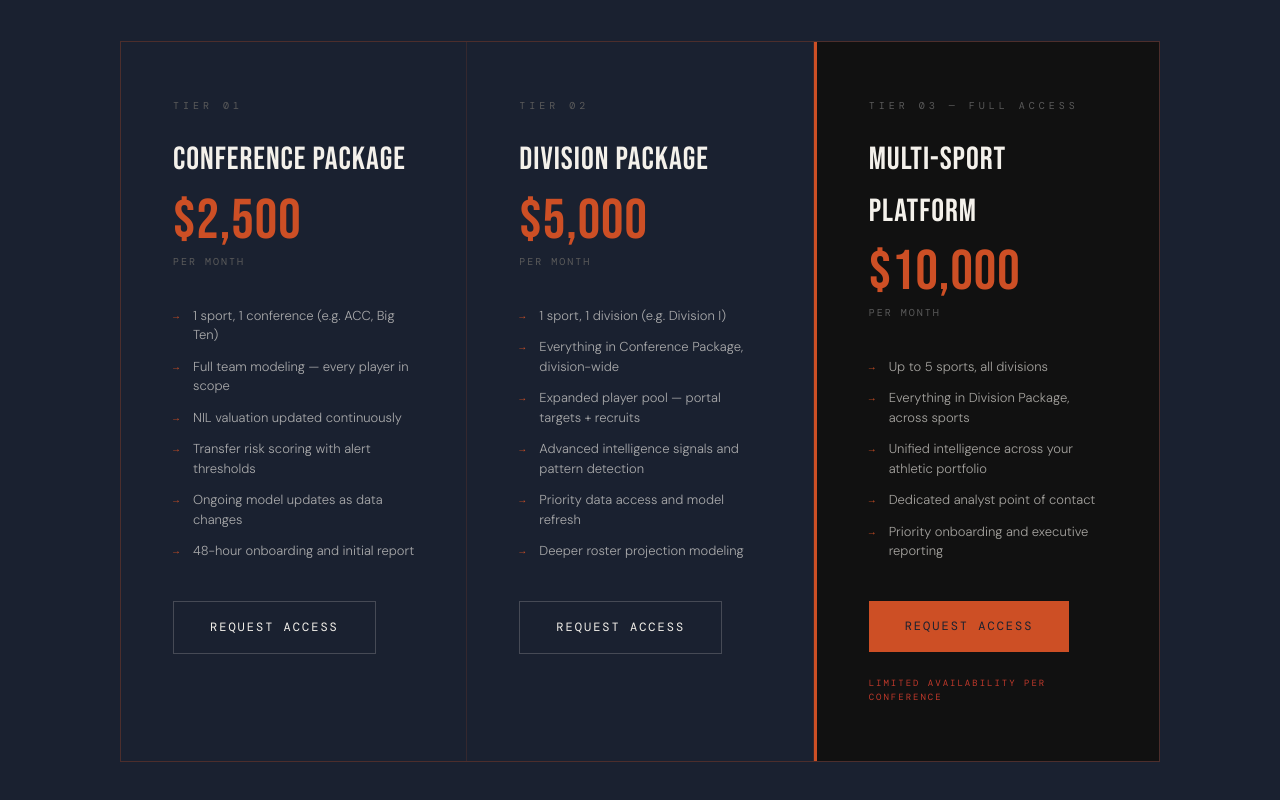
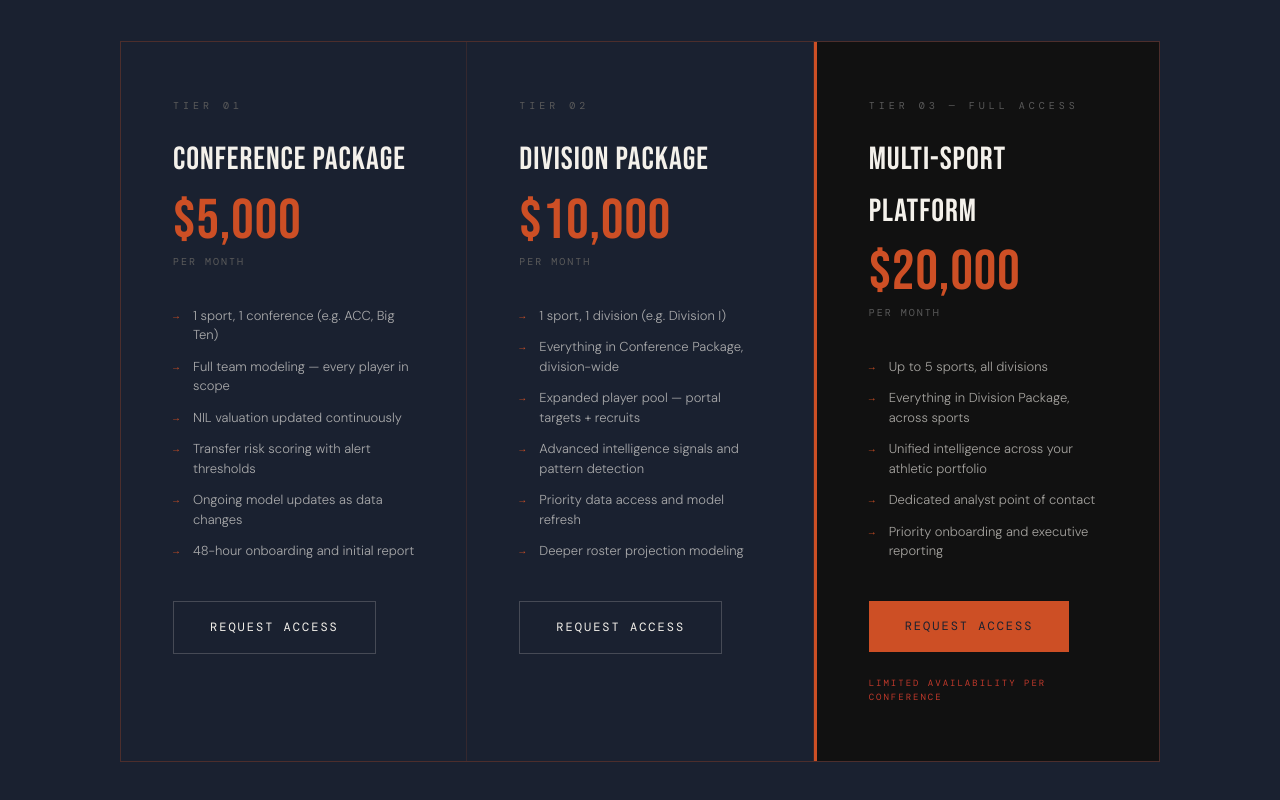
Before and after one commit to Solis-Consulting/rt4athletics-website, a plain HTML site: page index.html in a window 1280 px wide. Shown: the part 9248-10048 px from the top of the page. Drawn offline with nearby package versions, Linux system fonts and the light colour scheme.

Commit message:
Update access tier pricing on landing pages
Set Conference, Division, and Multi-Sport tiers to $5K, $10K, and $20K per month.

Made-with: Cursor

```diff
--- a/index.html
+++ b/index.html
@@ -1321,7 +1321,7 @@
     <div class="pricing-card">
       <div class="pricing-tier">Tier 01</div>
       <div class="pricing-name">Conference Package</div>
-      <div class="pricing-price">$2,500</div>
+      <div class="pricing-price">$5,000</div>
       <div class="pricing-period">per month</div>
       <ul class="pricing-features">
         <li>1 sport, 1 conference (e.g. ACC, Big Ten)</li>
@@ -1336,7 +1336,7 @@
     <div class="pricing-card">
       <div class="pricing-tier">Tier 02</div>
       <div class="pricing-name">Division Package</div>
-      <div class="pricing-price">$5,000</div>
+      <div class="pricing-price">$10,000</div>
       <div class="pricing-period">per month</div>
       <ul class="pricing-features">
         <li>1 sport, 1 division (e.g. Division I)</li>
@@ -1351,7 +1351,7 @@
     <div class="pricing-card featured">
       <div class="pricing-tier">Tier 03 — Full Access</div>
       <div class="pricing-name">Multi-Sport Platform</div>
-      <div class="pricing-price">$10,000</div>
+      <div class="pricing-price">$20,000</div>
       <div class="pricing-period">per month</div>
       <ul class="pricing-features">
         <li>Up to 5 sports, all divisions</li>
```
Also changed, not shown: rt4athletics.html (+3 -3 lines).
